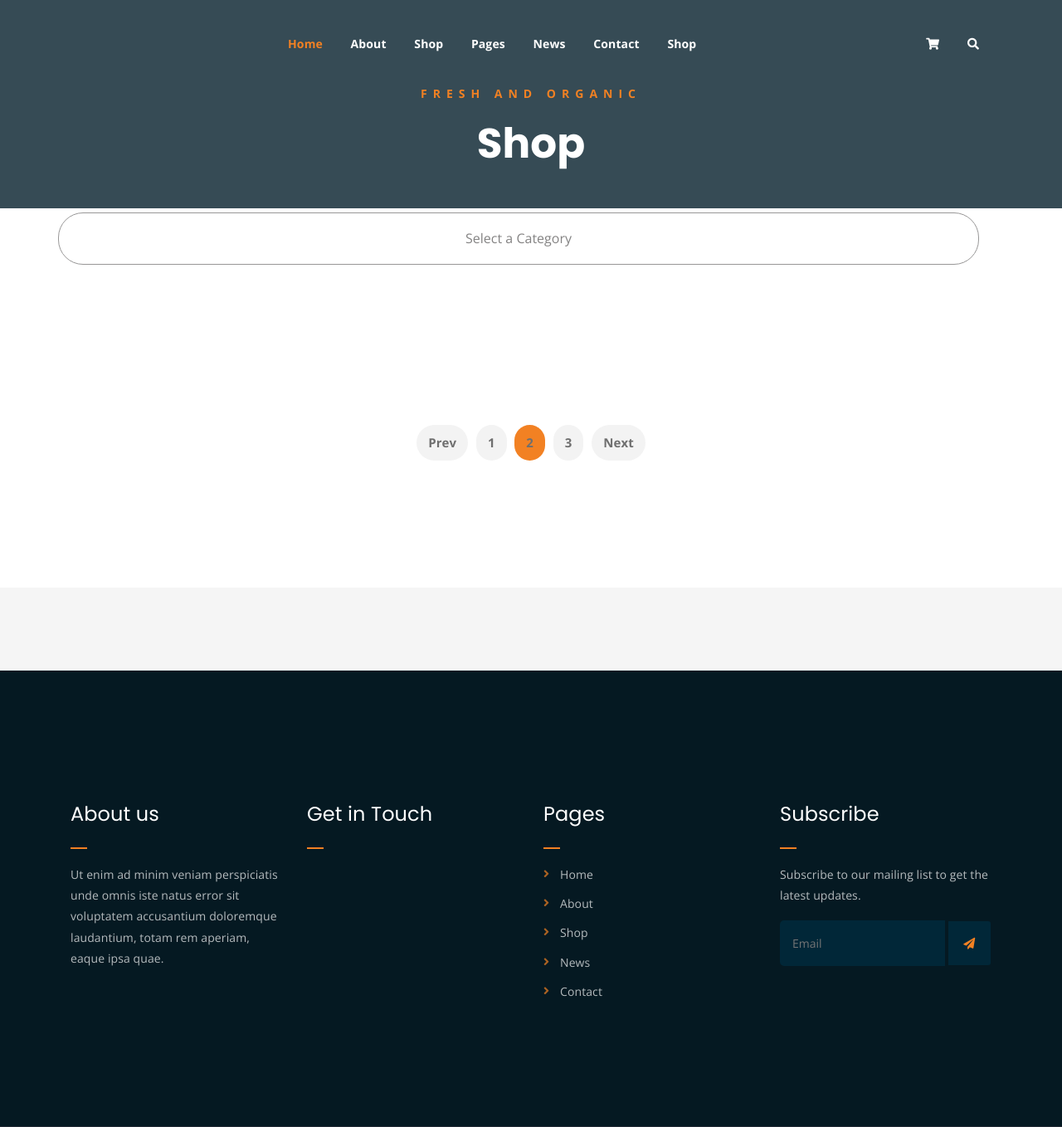
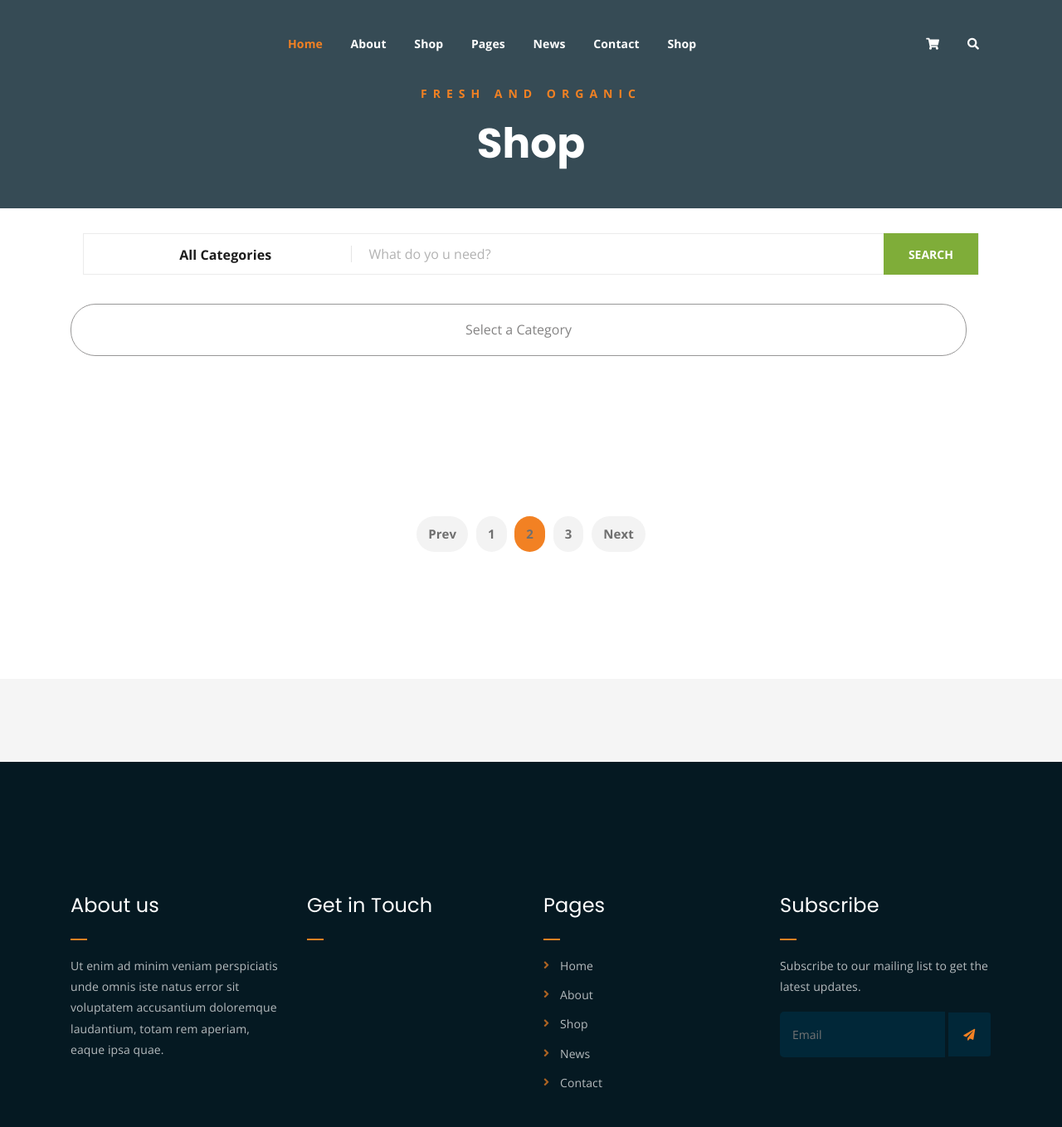
Before and after one commit to hamzashad4/ecommerce, a Django app: page /shop/ in a window 1280 px wide. Shown: the top 1358 px of the page at 83% size. Run offline with Django 5.2, Linux system fonts and the light colour scheme; data that the repository does not hold is empty; some libraries are stand-ins or nearby versions.

Commit message:
adding middleware

```diff
--- a/ecommerce/settings.py
+++ b/ecommerce/settings.py
@@ -48,6 +48,7 @@ MIDDLEWARE = [
     'django.contrib.auth.middleware.AuthenticationMiddleware',
     'django.contrib.messages.middleware.MessageMiddleware',
     'django.middleware.clickjacking.XFrameOptionsMiddleware',
+    'ecommerceapp.middleware.GeneralMiddleware'
 ]
 
 ROOT_URLCONF = 'ecommerce.urls'
--- a/ecommerce/urls.py
+++ b/ecommerce/urls.py
@@ -21,7 +21,7 @@ from django.conf.urls.static import static
 
 urlpatterns = [
     path('admin/', admin.site.urls),
-    path('', include('ecommerceapp.urls'))
+    path('', include('ecommerceapp.urls')),
 ]
 if settings.DEBUG:
         urlpatterns += static(settings.MEDIA_URL,
--- /dev/null
+++ b/ecommerceapp/middleware.py
@@ -0,0 +1,13 @@
+from .models import *
+
+
+class GeneralMiddleware:
+    def __init__(self, get_response):
+        self.get_response = get_response
+
+    def __call__(self, request):
+        request.settings = Settings.objects.all().first()
+        request.brands = Brands.objects.all()
+
+        response = self.get_response(request)
+        return response
--- a/ecommerceapp/static/ecommerceapp/assets/css/main.css
+++ b/ecommerceapp/static/ecommerceapp/assets/css/main.css
@@ -2844,3 +2844,78 @@ table.order-details tbody td {
 
 /* Show the dropdown menu (use JS to add this class to the .dropdown-content container when the user clicks on the dropdown button) */
 .show {display:block;}
+
+.hero {
+	padding-bottom: 50px;
+}
+.hero.hero__search {
+  margin-top: 50px;
+	margin-bottom: 0;
+}
+
+.hero__search {
+  width: 100%;
+	overflow: hidden;
+  margin-top: 30px;
+	margin-bottom: 30px;
+}
+
+.hero__search__form {
+	width: 100%;
+	height: 50px;
+	border: 1px solid #ebebeb;
+	position: relative;
+	float: left;
+}
+.hero__search__form form .hero__search__categories {
+	width: 30%;
+	float: left;
+	font-size: 16px;
+	color: #1c1c1c;
+	font-weight: 700;
+	padding-left: 18px;
+	padding-top: 11px;
+	position: relative;
+}
+.hero__search__form form .hero__search__categories:after {
+	position: absolute;
+	right: 0;
+	top: 14px;
+	height: 20px;
+	width: 1px;
+	background: #000000;
+	opacity: 0.1;
+	content: "";
+}
+.hero__search__form form .hero__search__categories span {
+	position: absolute;
+	right: 14px;
+	top: 14px;
+}
+.hero__search__form form input {
+	width: 70%;
+	border: none;
+	height: 48px;
+	font-size: 16px;
+	color: #b2b2b2;
+	padding-left: 20px;
+}
+.hero__search__form form input::placeholder {
+	color: #b2b2b2;
+}
+.hero__search__form form button {
+	position: absolute;
+	right: 0;
+	top: -1px;
+	height: 50px;
+}
+.site-btn {
+	font-size: 14px;
+	color: #ffffff;
+	font-weight: 800;
+	text-transform: uppercase;
+	display: inline-block;
+	padding: 13px 30px 12px;
+	background: #7fad39;
+	border: none;
+}
--- a/ecommerceapp/templates/ecommerceapp/shop.html
+++ b/ecommerceapp/templates/ecommerceapp/shop.html
@@ -21,16 +21,37 @@
 
 
 
+
 	<div class="product-section mt-10 mb-150">
 		<div class="container">
+			<div class="col-lg-12 text-center">
+				<div class="hero__search">
+					<div class="hero__search__form">
+						<form action="#">
+							<div class="hero__search__categories">
+								All Categories
+								<span class="arrow_carrot-down"></span>
+							</div>
+							<input type="text" placeholder="What do yo u need?">
+							<button type="submit" class="site-btn">SEARCH</button>
+						</form>
+					</div>
+				</div>
+			</div>
+<!-- --------------------------------------________________________________________ -->
+
 			<div class="row dropdown">
+				<div class="col-lg-12">
 					<button onclick="myFunction()" class="dropbtn">Select a Category</button>
+
 					<div id="myDropdown" class="dropdown-content">
 					  <input type="text" placeholder="Search.." id="myInput" onkeyup="filterFunction()">
 					  <a href="/shop">All</a>
 					  {% for category in categories %}
 					  <a href="/shop/?cat_id={{category.id}}">{{category.name}}</a>
 					  {% endfor %}
+					</div>
+
 				</div>
 			  </div>
 
--- a/ecommerceapp/views.py
+++ b/ecommerceapp/views.py
@@ -2,39 +2,29 @@ from django.shortcuts import render
 from django.http import HttpResponse
 from .models import *
 
+
+
 def index(request):
-    settings = Settings.objects.all().first()
-    brands = Brands.objects.all()
     categories = Categories.objects.all()
     sub_categories = Sub_categories.objects.all()
     context ={'categories':categories,
                'sub_categories':sub_categories,
-               'brands':brands,
-               'settings': settings
                }
     return render(request, 'ecommerceapp/index.html',context)
 
 def errorpage(request):
-    settings = Settings.objects.all().first()
-    brands = Brands.objects.all()
     categories = Categories.objects.all()
     sub_categories = Sub_categories.objects.all()
     context ={'categories':categories,
                'sub_categories':sub_categories,
-               'brands':brands,
-               'settings': settings
                }
     return render(request, 'ecommerceapp/404.html', context)
 
 def about(request):
-    settings = Settings.objects.all().first()
-    brands = Brands.objects.all()
     categories = Categories.objects.all()
     sub_categories = Sub_categories.objects.all()
     context ={'categories':categories,
                'sub_categories':sub_categories,
-               'brands':brands,
-               'settings': settings
                }
     return render(request, 'ecommerceapp/about.html', context)
 
```
Lines whose indentation alone changed are shown as unchanged.
